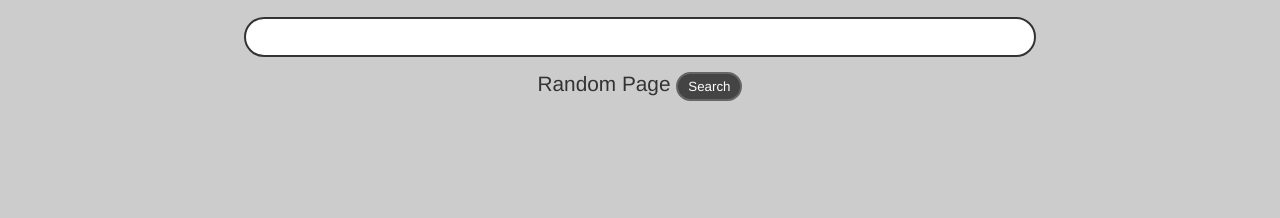
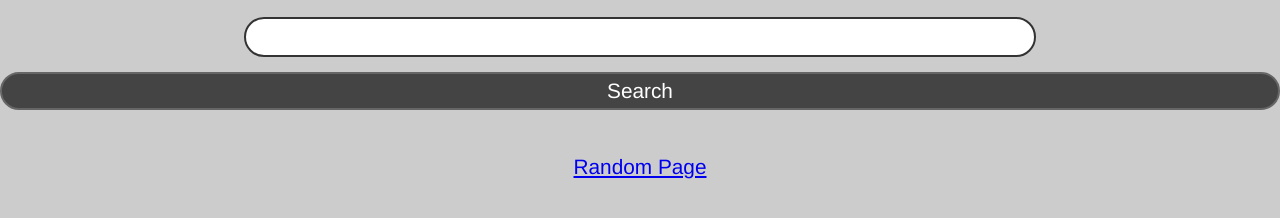
Before and after one commit to minggas/wikisearch, a plain HTML site: page index.html in a window 1280 px wide. Shown: the part 68-286 px from the top of the page. Drawn offline with nearby package versions, Linux system fonts and the light colour scheme.

Commit message:
fix position of buttons

```diff
--- a/index.html
+++ b/index.html
@@ -16,11 +16,10 @@
     <h1 class="title">WikiSearch</h1>
     <form id="form" autocomplete="off">
         <input type="text" id="input">
-<div class="buttons">
-<a  href="https://en.wikipedia.org/wiki/Special:Random" target="_blank">Random Page</a>
-<button id="searchButton">Search</button>
-</div>
+        <button id="searchButton" type="submit" class="buttons">Search</button>
+        <a class="buttons random" href="https://en.wikipedia.org/wiki/Special:Random" target="_blank">Random Page</a>
     </form>
+
     <div class="container">
         <div id='items'></div>
     </div>
```
Lines whose indentation alone changed are shown as unchanged.
